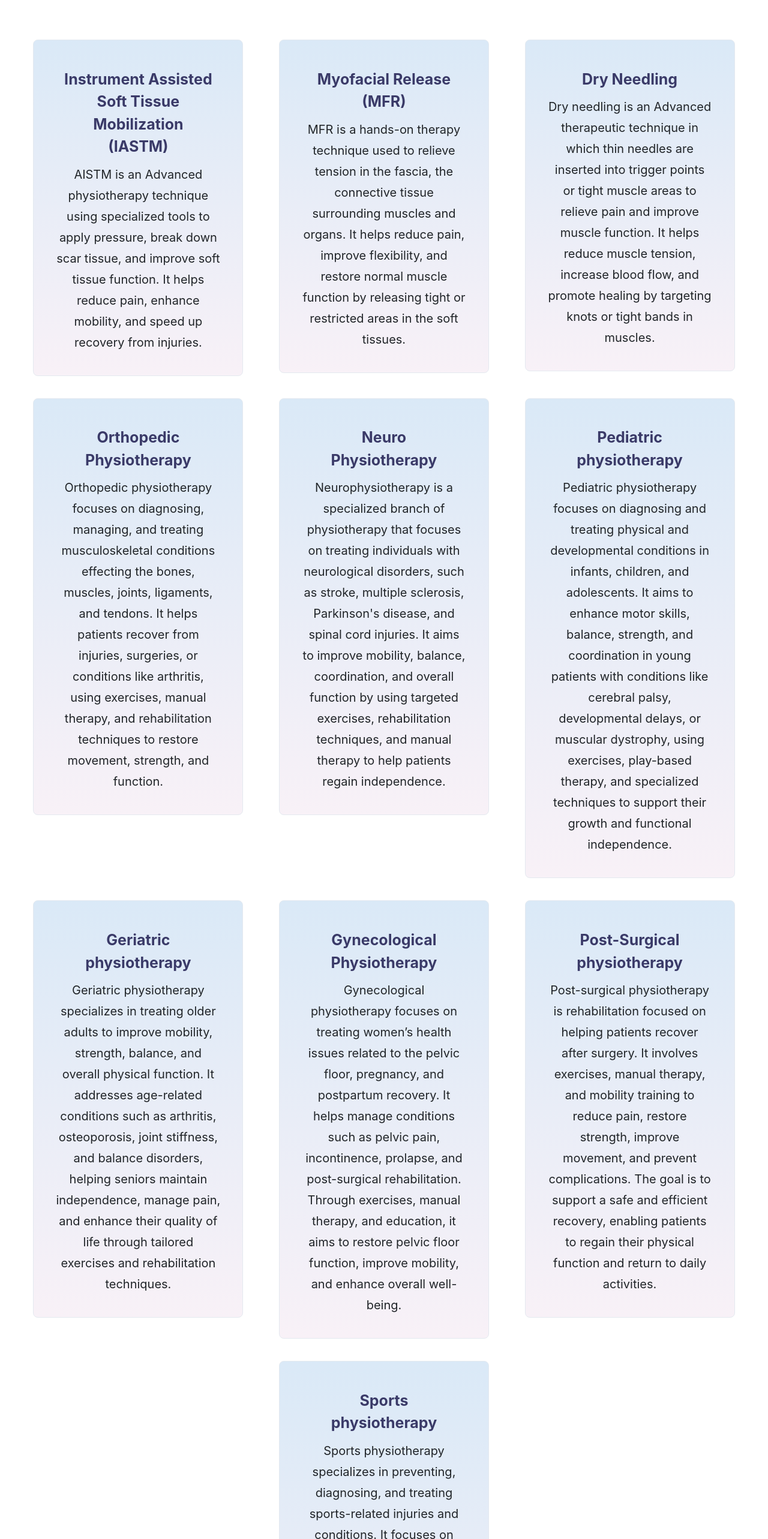
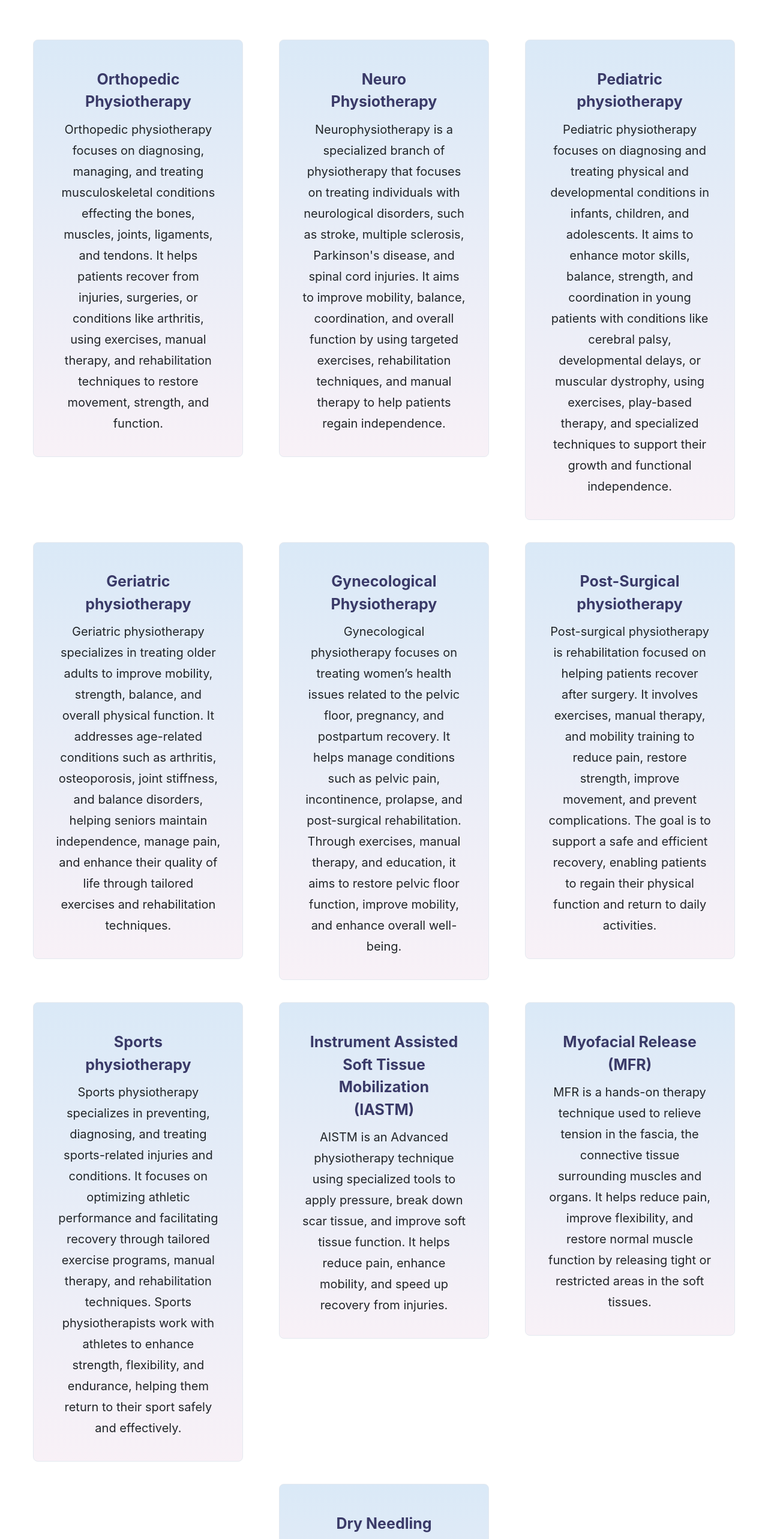
Before and after one commit to nihalavk/drphysio-first, a React (Create React App) app: page / in a window 1280 px wide. Shown: the part 2623-5189 px from the top of the page at 60% size. Built offline with nearby package versions, Linux system fonts and the light colour scheme.

Commit message:
icon and description

```diff
--- a/src/dr.physio/NavBar.jsx
+++ b/src/dr.physio/NavBar.jsx
@@ -18,16 +18,16 @@ function NavBar() {
               <Nav.Link href="#home" className='nav-links'>Home</Nav.Link>
               <Nav.Link href="#about-section"  className='nav-links'>About Us</Nav.Link>
               <NavDropdown title="Our Services" id="basic-nav-dropdown">
-                <NavDropdown.Item href="#action/3.1" className="nav-drop">Instrument Assisted soft tissue mobilization(IASTM)</NavDropdown.Item>
-                <NavDropdown.Item href="#action/3.2" className="nav-drop">Dry Needling</NavDropdown.Item>
-                <NavDropdown.Item href="#action/3.3" className="nav-drop">Myofacil Release(MFR)</NavDropdown.Item>
-                <NavDropdown.Item href="#action/3.4" className="nav-drop">Ortho Physiotherapy</NavDropdown.Item>
-                <NavDropdown.Item href="#action/3.5" className="nav-drop">Neuro Physiotherapy</NavDropdown.Item>
-                <NavDropdown.Item href="#action/3.6" className="nav-drop">Pediatric Physiotherapy</NavDropdown.Item>
-                <NavDropdown.Item href="#action/3.7" className="nav-drop">Geriatric Physiotherapy </NavDropdown.Item>
-                <NavDropdown.Item href="#action/3.8" className="nav-drop">Gynacological Physiotherapy</NavDropdown.Item>
-                <NavDropdown.Item href="#action/3.9" className="nav-drop">Post Surgical Physiotherapy</NavDropdown.Item>
-                <NavDropdown.Item href="#action/3.10" className="nav-drop">Sports Physiotherapy</NavDropdown.Item>
+                <NavDropdown.Item href="#action/3.1" className="nav-drop">Ortho Physiotherapy</NavDropdown.Item>
+                <NavDropdown.Item href="#action/3.2" className="nav-drop">Neuro Physiotherapy</NavDropdown.Item>
+                <NavDropdown.Item href="#action/3.3" className="nav-drop">Pediatric Physiotherapy</NavDropdown.Item>
+                <NavDropdown.Item href="#action/3.4" className="nav-drop">Geriatric Physiotherapy </NavDropdown.Item>
+                <NavDropdown.Item href="#action/3.5" className="nav-drop">Gynacological Physiotherapy</NavDropdown.Item>
+                <NavDropdown.Item href="#action/3.6" className="nav-drop">Post Surgical Physiotherapy</NavDropdown.Item>
+                <NavDropdown.Item href="#action/3.7" className="nav-drop">Sports Physiotherapy</NavDropdown.Item>
+                <NavDropdown.Item href="#action/3.8" className="nav-drop">Instrument Assisted soft tissue mobilization(IASTM)</NavDropdown.Item>
+                <NavDropdown.Item href="#action/3.9" className="nav-drop">Dry Needling</NavDropdown.Item>
+                <NavDropdown.Item href="#action/3.10" className="nav-drop">Myofacil Release(MFR)</NavDropdown.Item>
 
               </NavDropdown>
               <Nav.Link href="#contact" className='nav-links'>Contact Us</Nav.Link>
--- a/src/dr.physio/Services.jsx
+++ b/src/dr.physio/Services.jsx
@@ -3,16 +3,17 @@ import './Home.css'
 import './responcive.css'
 
 function Services() {
-    const card=[{heading:"Instrument Assisted Soft Tissue Mobilization (IASTM)",text:"AISTM is an Advanced physiotherapy technique using specialized tools to apply pressure, break down scar tissue, and improve soft tissue function. It helps reduce pain, enhance mobility, and speed up recovery from injuries.",button:"More"},
-        {heading:"Myofacial Release (MFR)",text:"MFR is a hands-on therapy technique used to relieve tension in the fascia, the connective tissue surrounding muscles and organs. It helps reduce pain, improve flexibility, and restore normal muscle function by releasing tight or restricted areas in the soft tissues.",button:"More"},
-        {heading:"Dry Needling",text:"Dry needling is an Advanced therapeutic technique in which thin needles are inserted into trigger points or tight muscle areas to relieve pain and improve muscle function. It helps reduce muscle tension, increase blood flow, and promote healing by targeting knots or tight bands in muscles.",button:"More"},
+    const card=[
         {heading:"Orthopedic Physiotherapy",text:"Orthopedic physiotherapy focuses on diagnosing, managing, and treating musculoskeletal conditions effecting the bones, muscles, joints, ligaments, and tendons. It helps patients recover from injuries, surgeries, or conditions like arthritis, using exercises, manual therapy, and rehabilitation techniques to restore movement, strength, and function.",button:"More"},
         {heading:"Neuro Physiotherapy",text:"Neurophysiotherapy is a specialized branch of physiotherapy that focuses on treating individuals with neurological disorders, such as stroke, multiple sclerosis, Parkinson's disease, and spinal cord injuries. It aims to improve mobility, balance, coordination, and overall function by using targeted exercises, rehabilitation techniques, and manual therapy to help patients regain independence.",button:"More"},
         {heading:"Pediatric physiotherapy",text:"Pediatric physiotherapy focuses on diagnosing and treating physical and developmental conditions in infants, children, and adolescents. It aims to enhance motor skills, balance, strength, and coordination in young patients with conditions like cerebral palsy, developmental delays, or muscular dystrophy, using exercises, play-based therapy, and specialized techniques to support their growth and functional independence.",button:"More"},
         {heading:"Geriatric physiotherapy",text:"Geriatric physiotherapy specializes in treating older adults to improve mobility, strength, balance, and overall physical function. It addresses age-related conditions such as arthritis, osteoporosis, joint stiffness, and balance disorders, helping seniors maintain independence, manage pain, and enhance their quality of life through tailored exercises and rehabilitation techniques.",button:"more"},
         {heading:"Gynecological Physiotherapy",text:"Gynecological physiotherapy focuses on treating women’s health issues related to the pelvic floor, pregnancy, and postpartum recovery. It helps manage conditions such as pelvic pain, incontinence, prolapse, and post-surgical rehabilitation. Through exercises, manual therapy, and education, it aims to restore pelvic floor function, improve mobility, and enhance overall well-being.",button:"more"},
         {heading:"Post-Surgical physiotherapy",text:"Post-surgical physiotherapy is rehabilitation focused on helping patients recover after surgery. It involves exercises, manual therapy, and mobility training to reduce pain, restore strength, improve movement, and prevent complications. The goal is to support a safe and efficient recovery, enabling patients to regain their physical function and return to daily activities.",button:"more"},
-        {heading:"Sports physiotherapy",text:"Sports physiotherapy specializes in preventing, diagnosing, and treating sports-related injuries and conditions. It focuses on optimizing athletic performance and facilitating recovery through tailored exercise programs, manual therapy, and rehabilitation techniques. Sports physiotherapists work with athletes to enhance strength, flexibility, and endurance, helping them return to their sport safely and effectively.",button:"more"}]
+        {heading:"Sports physiotherapy",text:"Sports physiotherapy specializes in preventing, diagnosing, and treating sports-related injuries and conditions. It focuses on optimizing athletic performance and facilitating recovery through tailored exercise programs, manual therapy, and rehabilitation techniques. Sports physiotherapists work with athletes to enhance strength, flexibility, and endurance, helping them return to their sport safely and effectively.",button:"more"},
+        {heading:"Instrument Assisted Soft Tissue Mobilization (IASTM)",text:"AISTM is an Advanced physiotherapy technique using specialized tools to apply pressure, break down scar tissue, and improve soft tissue function. It helps reduce pain, enhance mobility, and speed up recovery from injuries.",button:"More"},
+        {heading:"Myofacial Release (MFR)",text:"MFR is a hands-on therapy technique used to relieve tension in the fascia, the connective tissue surrounding muscles and organs. It helps reduce pain, improve flexibility, and restore normal muscle function by releasing tight or restricted areas in the soft tissues.",button:"More"},
+        {heading:"Dry Needling",text:"Dry needling is an Advanced therapeutic technique in which thin needles are inserted into trigger points or tight muscle areas to relieve pain and improve muscle function. It helps reduce muscle tension, increase blood flow, and promote healing by targeting knots or tight bands in muscles.",button:"More"}]
   return (
     <div>
         <div className="service-discr">
```
